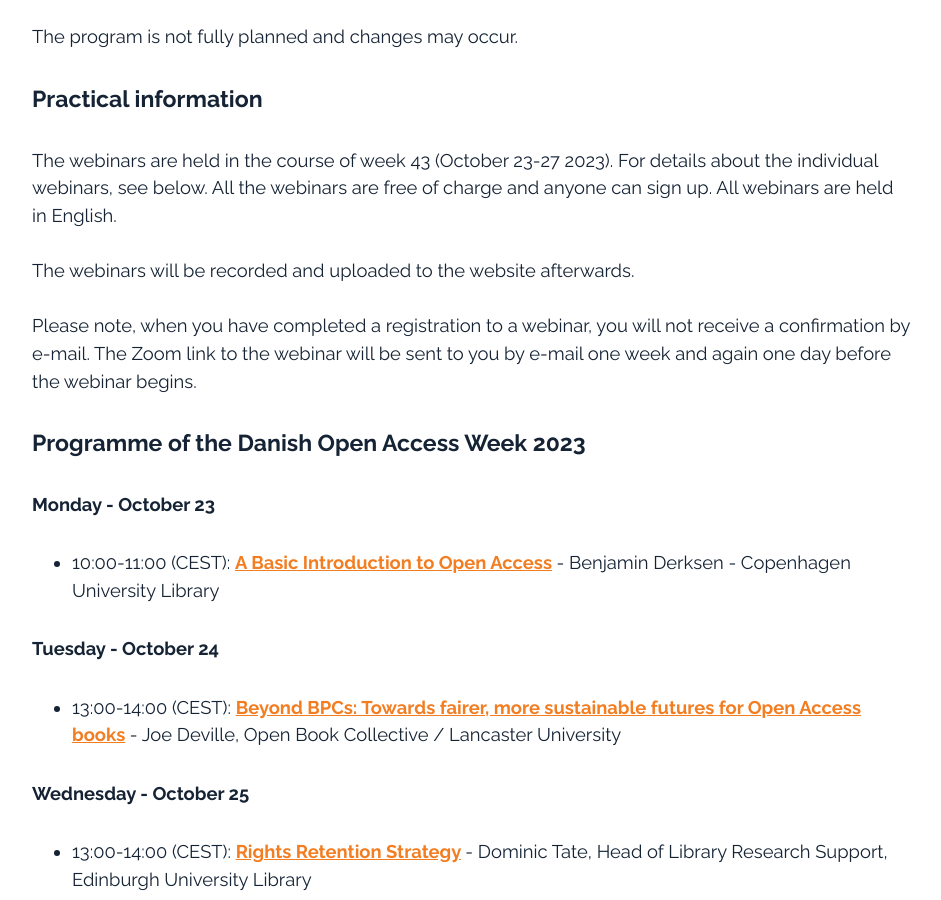
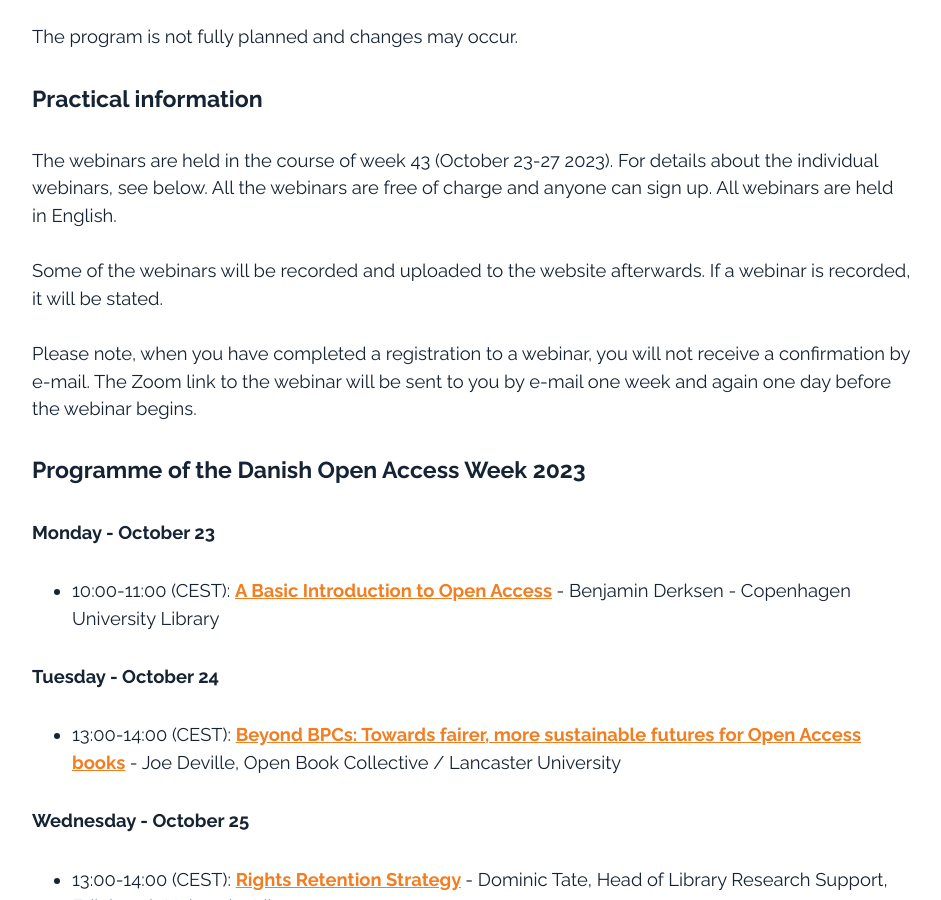
Before and after one commit to openaccess-dk/openaccess-dk.github.io, a Jekyll site: the page built from oaw23.md, in a window 1280 px wide and 900 px high, scrolled down 1048 px. Shown: the whole window, without its empty margins (168-1109 px from the left). Built offline with Jekyll 4.4.1, drawn with Linux system fonts in a browser that asks for light colours.

Commit message:
Update oaw23.md

```diff
--- a/oaw23.md
+++ b/oaw23.md
@@ -17,7 +17,7 @@
 The program is not fully planned and changes may occur.
 
 #### Practical information
-The webinars are held in the course of week 43 (October 23-27 2023). For details about the individual webinars, see below. All the webinars are free of charge and anyone can sign up. All webinars are held in English.<br><br> The webinars will be recorded and uploaded to the website afterwards.<br><br>
+The webinars are held in the course of week 43 (October 23-27 2023). For details about the individual webinars, see below. All the webinars are free of charge and anyone can sign up. All webinars are held in English.<br><br>Some of the webinars will be recorded and uploaded to the website afterwards. If a webinar is recorded, it will be stated.<br><br>
 Please note, when you have completed a registration to a webinar, you will not receive a confirmation by e-mail. The Zoom link to the webinar will be sent to you by e-mail one week and again one day before the webinar begins.
 
 #### Programme of the Danish Open Access Week 2023
```
